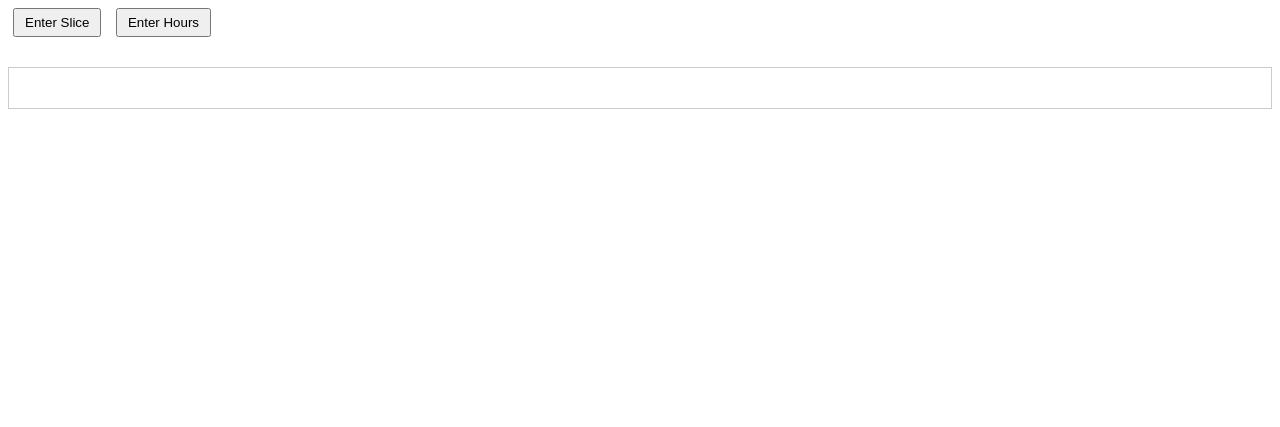
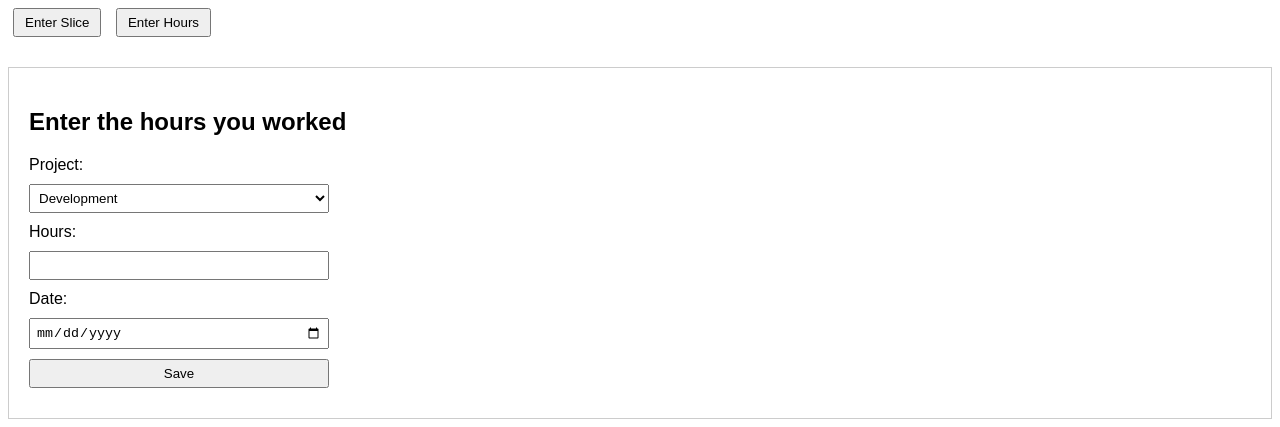
Before and after one commit to event-modeling/slice-company, a plain HTML site: page work-entry.html in a window 1280 px wide. Both pictures are taken after a click on the button "Enter Hours". Shown: the part 75-502 px from the top of the page. Drawn offline with Linux system fonts and the light colour scheme.

Commit message:
improved the work entry client side functionality

```diff
--- a/work-entry.html
+++ b/work-entry.html
@@ -57,7 +57,7 @@
         <button id="enterHoursTab" class="tab-btn">Enter Hours</button>
     </div>
     <div id="enterSlice" class="tab active">
-        <h2>Enter the slice you completed, you idiot!</h2>
+        <h2>Enter the slice you completed:</h2>
         <form action="add-work.html" method="post">
             <label for="type">Type:</label>
             <select name="type" id="type">
@@ -73,11 +73,25 @@
             <label for="name">Name:</label>
             <input type="text" id="name" name="name">
             <label for="date">Date:</label>
-            <input type="date" id="date" name="date" pattern="\d{4}-\d{2}-\d{2}">
+            <input type="date" id="date" name="date" pattern="\d{4}-\d{2}-\d{2}" value="{{today}}">
             <input type="submit" value="Save">
         </form>
     </div>
     <div id="enterHours" class="tab">
+        <h2>Enter the hours you worked</h2>
+        <form action="add-hours.html" method="post">
+            <label for="project">Project:</label>
+            <select name="project" id="project">
+                <option value="development">Development</option>
+                <option value="design">Design</option>
+                <option value="testing">Testing</option>
+            </select>
+            <label for="hours">Hours:</label>
+            <input type="number" id="hours" name="hours" min="1" max="24" step="0.25">
+            <label for="date">Date:</label>
+            <input type="date" id="date" name="date" pattern="\d{4}-\d{2}-\d{2}" value="{{today}}">
+            <input type="submit" value="Save">
+        </form>
         <!-- Content for Enter Hours will go here -->
     </div>
     <script>
@@ -89,6 +103,23 @@
             document.getElementById("enterHours").classList.add("active");
             document.getElementById("enterSlice").classList.remove("active");
         });
+
+        // Added functionality for scrolling to adjust hours
+        document.getElementById("hours").addEventListener("wheel", function(event) {
+            event.preventDefault();
+            let currentHours = parseFloat(this.value) || 0;
+            if (event.shiftKey) {
+                // Increment in 0.25 hours if shift is held down
+                this.value = event.deltaY < 0 ? currentHours + 0.25 : currentHours - 0.25;
+            } else {
+                // Increment in 1 hour otherwise
+                this.value = event.deltaY < 0 ? currentHours + 1 : currentHours - 1;
+            }
+        });
+
+        // Set default date to today for date inputs
+        const today = new Date().toISOString().split('T')[0];
+        document.getElementById("date").value = today;
     </script>
 </body>
 </html>
```
